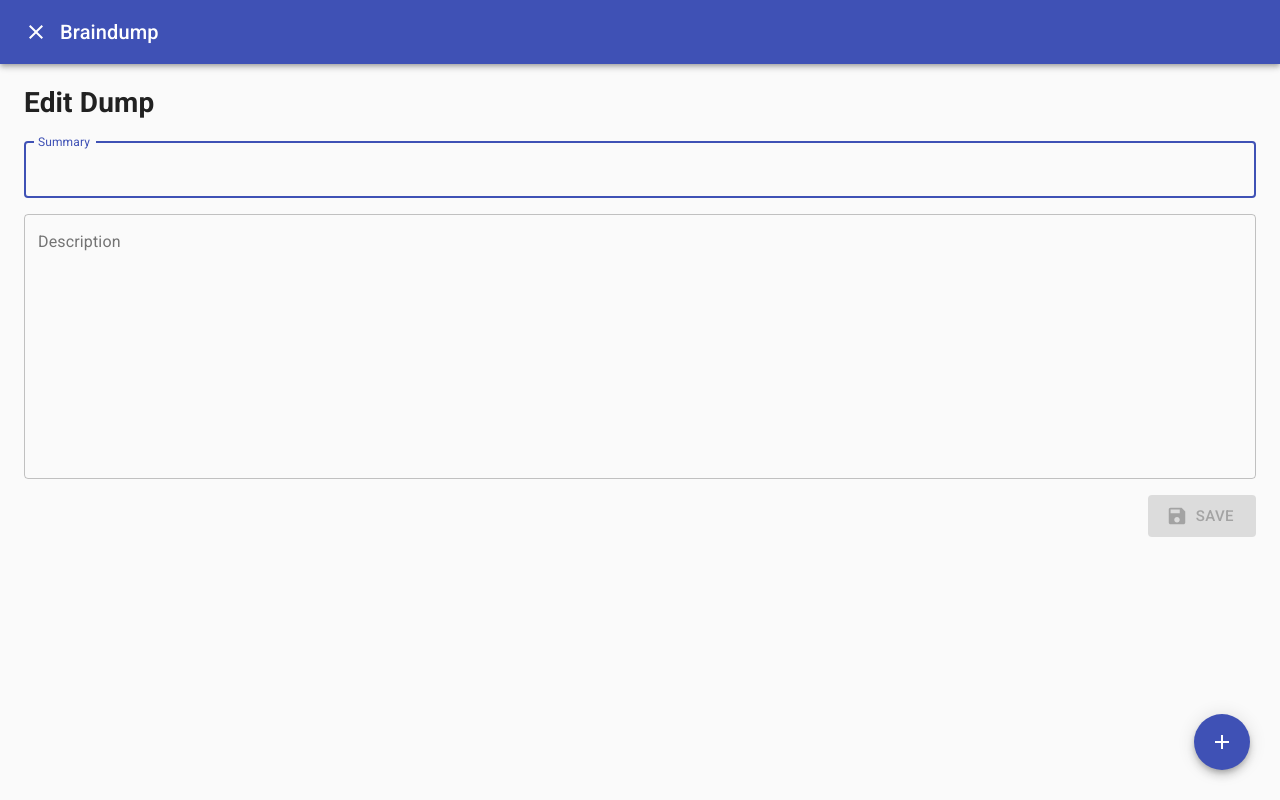
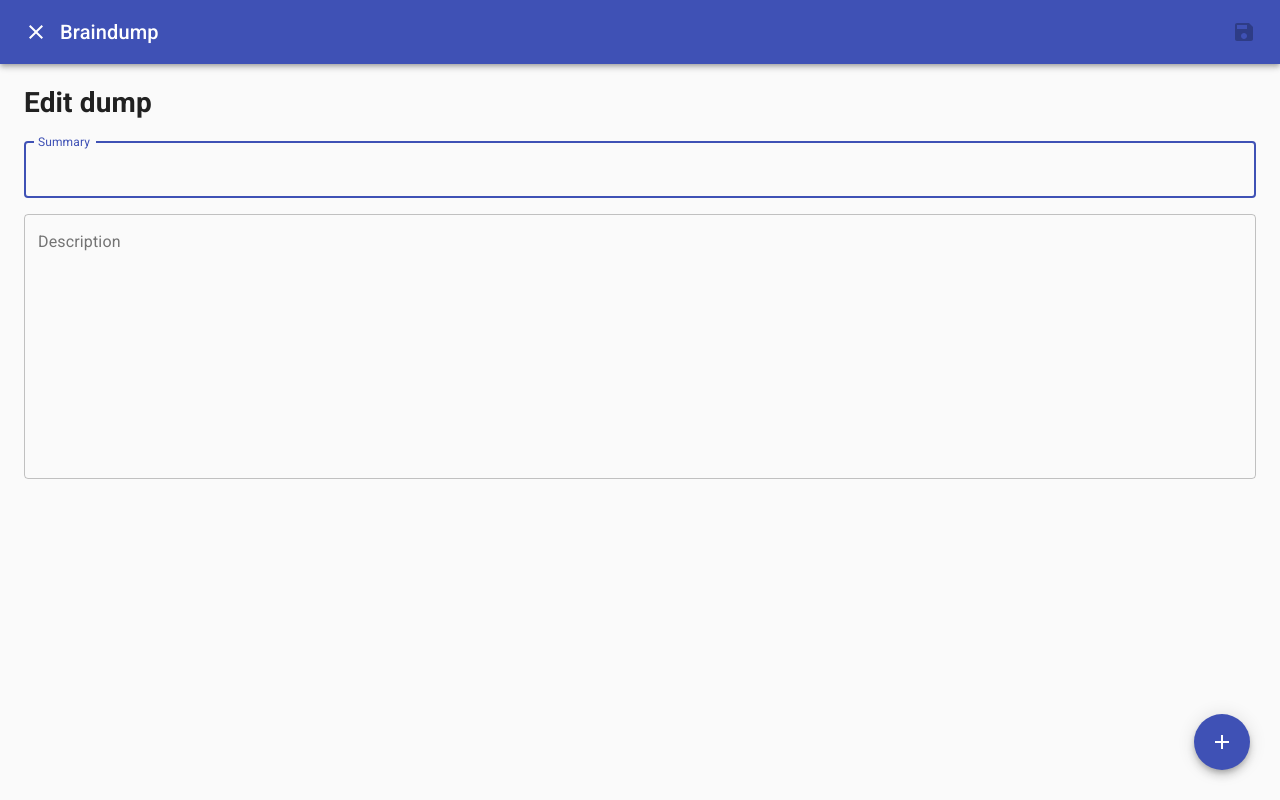
Before and after one commit to marianditt/braindump-app, a React (Create React App) app: page /edit/dumps/1 in a window 1280 px wide. Built offline with nearby package versions, Linux system fonts and the light colour scheme.

Commit message:
Refactoring editor and move save button

```diff
--- a/src/components/dump-editor.tsx
+++ b/src/components/dump-editor.tsx
@@ -1,12 +1,10 @@
-import { Button, TextField, Theme, withTheme } from '@material-ui/core'
+import { TextField, Theme, withTheme } from '@material-ui/core'
 import styled, { ThemeProps } from 'styled-components'
 import React, { ChangeEvent, FormEvent, useEffect, useState } from 'react'
 import { isEmpty } from '../validators/string-validators'
-import { createDump } from '../services/create-service'
-import { Save as SaveIcon } from '@material-ui/icons'
-import { EventHandlerBuilder } from './key-event-handler'
 import { Dump, dumpShape } from '../types/dump-types'
 import PropTypes from 'prop-types'
+import { createDump } from '../services/create-service'
 
 export const DumpEditor = withTheme(styled(DumpEditorComponent)`
   div {
@@ -29,15 +27,13 @@ export const DumpEditor = withTheme(styled(DumpEditorComponent)`
 interface DumpEditorProps {
   className: string
   dump?: Dump
-  onSave: (dump: Dump) => void
-  onCancel: () => void
+  onChange: (dump: Dump) => void
 }
 
 const propTypes = {
   className: PropTypes.string.isRequired,
   dump: PropTypes.shape(dumpShape),
-  onSave: PropTypes.func.isRequired,
-  onCancel: PropTypes.func.isRequired,
+  onChange: PropTypes.func.isRequired,
 }
 
 interface DumpFieldState {
@@ -47,7 +43,6 @@ interface DumpFieldState {
 }
 
 interface EditorState {
-  currentDump: Dump | null
   summary: DumpFieldState
   description: DumpFieldState
 }
@@ -56,7 +51,6 @@ type SetEditorState = React.Dispatch<React.SetStateAction<EditorState>>
 
 function DumpEditorComponent(props: DumpEditorProps) {
   const initialState: EditorState = {
-    currentDump: props.dump || null,
     summary: {
       value: props.dump?.summary || null,
       hasError: false,
@@ -70,11 +64,15 @@ function DumpEditorComponent(props: DumpEditorProps) {
   }
 
   const [state, setState]: [EditorState, SetEditorState] = useState(initialState)
-  const [saveEnabled, setSaveEnabled]: [boolean, React.Dispatch<React.SetStateAction<boolean>>] = useState(
-    false as boolean
-  )
 
-  const onFieldChange = (field: keyof EditorState, value: string) => {
+  useEffect(() => {
+    const id = props.dump?.id || null
+    const summary = state.summary.value || ''
+    const description = state.description.value || ''
+    props.onChange(createDump(id, summary, description))
+  }, [state])
+
+  function onFieldChange(field: keyof EditorState, value: string): void {
     const hasError = isEmpty(value)
     const error = hasError ? 'Field must not be empty' : null
     setState((prevState: EditorState) => ({
@@ -83,51 +81,9 @@ function DumpEditorComponent(props: DumpEditorProps) {
     }))
   }
 
-  const onSave = () => {
-    const id = state.currentDump?.id || null
-    const summary = state.summary?.value || ''
-    const description = state.description?.value || ''
-
-    if (saveEnabled) {
-      const dump = createDump(id, summary, description)
-      props.onSave(dump)
-      setState((prevState: EditorState) => ({
-        ...prevState,
-        summary: { ...prevState.summary, value: dump.summary },
-        description: { ...prevState.description, value: dump.description },
-        currentDump: dump,
-      }))
-    }
-  }
-
-  const onCancel = () => {
-    props.onCancel()
-  }
-
-  const onSubmit = (event: FormEvent<HTMLFormElement>) => {
+  function onSubmit(event: FormEvent<HTMLFormElement>): void {
     event.preventDefault()
   }
-
-  const eventHandler = new EventHandlerBuilder().onSave(onSave).onCancel(onCancel).build()
-
-  const onKeyDown = (event: KeyboardEvent) => {
-    eventHandler(event)
-  }
-
-  useEffect(() => {
-    document.addEventListener('keydown', onKeyDown)
-    return () => {
-      document.removeEventListener('keydown', onKeyDown)
-    }
-  })
-
-  useEffect(() => {
-    const validSummary = state.summary.value !== null && !state.summary.hasError
-    const validDescription = state.description.value !== null && !state.description.hasError
-    const summaryChanged = state.summary.value?.trim() !== state.currentDump?.summary
-    const descriptionChanged = state.description.value !== state.currentDump?.description
-    setSaveEnabled(validSummary && validDescription && (summaryChanged || descriptionChanged))
-  }, [state])
 
   return (
     <>
@@ -157,18 +113,6 @@ function DumpEditorComponent(props: DumpEditorProps) {
             helperText={state.description.error}
           />
         </div>
-        <div>
-          <Button
-            disabled={!saveEnabled}
-            onClick={onSave}
-            variant="contained"
-            color="primary"
-            size="large"
-            startIcon={<SaveIcon />}
-          >
-            Save
-          </Button>
-        </div>
       </form>
     </>
   )
--- /dev/null
+++ b/src/components/header/save-button.tsx
@@ -0,0 +1,35 @@
+import { IconButton, Theme, withTheme } from '@material-ui/core'
+import styled, { ThemeProps } from 'styled-components'
+import PropTypes from 'prop-types'
+import { Save as SaveIcon } from '@material-ui/icons'
+import React from 'react'
+
+export const SaveButton = withTheme(styled(SaveButtonComponent)`
+  button {
+    margin-right: ${(props: ThemeProps<Theme>) => props.theme.spacing(2)};
+  }
+`)
+
+interface SaveButtonProps {
+  className: string
+  disabled: boolean
+  onSave: () => void
+}
+
+const propTypes = {
+  className: PropTypes.string.isRequired,
+  disabled: PropTypes.bool.isRequired,
+  onSave: PropTypes.func.isRequired,
+}
+
+function SaveButtonComponent(props: SaveButtonProps): JSX.Element {
+  return (
+    <div className={props.className}>
+      <IconButton onClick={props.onSave} disabled={props.disabled} edge="end" color="inherit" aria-label="save">
+        <SaveIcon />
+      </IconButton>
+    </div>
+  )
+}
+
+SaveButtonComponent.propTypes = propTypes
--- a/src/components/pages/dump-creator-page.tsx
+++ b/src/components/pages/dump-creator-page.tsx
@@ -1,38 +1,54 @@
 import { DumpEditor } from '../dump-editor'
 import { addDump } from '../../store/dump-store'
 import React from 'react'
-import { useDispatch } from 'react-redux'
-import { Dump } from '../../types/dump-types'
 import PropTypes from 'prop-types'
 import { Container } from '@material-ui/core'
 import { AppBar } from '../header/app-bar'
 import { CancelButton } from '../header/cancel-button'
 import { Navigation, useNavigation } from '../../hooks/navigation-hook'
+import { useCancelShortcut, useSaveShortcut } from '../../hooks/shortcut-hooks'
+import { EditorAction, EditorState, useEditorState } from '../../hooks/editor-hook'
+import { SaveButton } from '../header/save-button'
+import { useDispatch } from 'react-redux'
 
 interface DumpCreatorPageProps {
   useNavigation: () => Navigation
+  useEditorState: (dumpId?: string) => [EditorState, EditorAction]
+  useDispatch: () => any
 }
 
 const propTypes = {
   useNavigation: PropTypes.func.isRequired,
+  useEditorState: PropTypes.func.isRequired,
+  useDispatch: PropTypes.func.isRequired,
 }
 
 export function DumpCreatorPage(props: DumpCreatorPageProps) {
   const navigation = props.useNavigation()
-  const dispatch = useDispatch<any>()
+  const [editorState, onDumpChange] = props.useEditorState()
+  const dispatch = props.useDispatch()
 
-  const onSave = (dump: Dump) => {
-    dispatch(addDump(dump))
-    navigation.navigateToEdit(dump)
+  useCancelShortcut(navigation.navigateHome)
+  useSaveShortcut(onSave)
+
+  function onSave(): void {
+    if (editorState.changedDump !== null) {
+      dispatch(addDump(editorState.changedDump))
+      navigation.navigateToEdit(editorState.changedDump)
+    }
   }
 
   return (
     <>
-      <AppBar title="Braindump" primaryButton={<CancelButton onCancel={navigation.navigateHome} />} />
+      <AppBar
+        title="Braindump"
+        primaryButton={<CancelButton onCancel={navigation.navigateHome} />}
+        secondaryButton={<SaveButton disabled={editorState.saveDisabled} onSave={onSave} />}
+      />
 
       <Container maxWidth={false}>
         <h1>Create new dump</h1>
-        <DumpEditor onSave={onSave} onCancel={navigation.navigateHome} />
+        <DumpEditor dump={editorState.selectedDump} onChange={onDumpChange} />
       </Container>
     </>
   )
@@ -42,4 +58,6 @@ DumpCreatorPage.propTypes = propTypes
 
 DumpCreatorPage.defaultProps = {
   useNavigation,
+  useEditorState,
+  useDispatch: () => useDispatch<any>(),
 }
--- a/src/components/pages/dump-editor-page.tsx
+++ b/src/components/pages/dump-editor-page.tsx
@@ -1,9 +1,7 @@
 import { DumpEditor } from '../dump-editor'
 import { useParams } from 'react-router-dom'
-import { RootState, useAppSelector } from '../../store/store'
 import { updateDump } from '../../store/dump-store'
 import { useDispatch } from 'react-redux'
-import { Dump } from '../../types/dump-types'
 import { FloatingButton } from '../floating-button'
 import React from 'react'
 import { Container } from '@material-ui/core'
@@ -11,38 +9,50 @@ import { AppBar } from '../header/app-bar'
 import { CancelButton } from '../header/cancel-button'
 import PropTypes from 'prop-types'
 import { DumpRouteParam, Navigation, useNavigation } from '../../hooks/navigation-hook'
+import { SaveButton } from '../header/save-button'
+import { useCancelShortcut, useSaveShortcut } from '../../hooks/shortcut-hooks'
+import { EditorAction, EditorState, useEditorState } from '../../hooks/editor-hook'
 
 interface DumpEditorPageProps {
   useDumpParam: () => DumpRouteParam
   useNavigation: () => Navigation
+  useEditorState: (dumpId: string) => [EditorState, EditorAction]
+  useDispatch: () => any
 }
 
 const propTypes = {
   useDumpParam: PropTypes.func.isRequired,
   useNavigation: PropTypes.func.isRequired,
+  useEditorState: PropTypes.func.isRequired,
+  useDispatch: PropTypes.func.isRequired,
 }
 
 export function DumpEditorPage(props: DumpEditorPageProps) {
   const routeParams = props.useDumpParam()
   const navigation = props.useNavigation()
+  const [editorState, onDumpChange] = props.useEditorState(routeParams.dumpId)
+  const dispatch = props.useDispatch()
 
-  const dump: Dump | null = useAppSelector(
-    (state: RootState) => state.dumps.find((dump: Dump) => dump.id === routeParams.dumpId) || null
-  )
+  useCancelShortcut(navigation.navigateHome)
+  useSaveShortcut(onSave)
 
-  const dispatch = useDispatch<any>()
-
-  const onSave = (dump: Dump) => {
-    dispatch(updateDump(dump))
+  function onSave(): void {
+    if (editorState.changedDump !== null) {
+      dispatch(updateDump(editorState.changedDump))
+    }
   }
 
   return (
     <>
-      <AppBar title="Braindump" primaryButton={<CancelButton onCancel={navigation.navigateHome} />} />
+      <AppBar
+        title="Braindump"
+        primaryButton={<CancelButton onCancel={navigation.navigateHome} />}
+        secondaryButton={<SaveButton disabled={editorState.saveDisabled} onSave={onSave} />}
+      />
 
       <Container maxWidth={false}>
-        <h1>Edit Dump</h1>
-        <DumpEditor dump={dump} onSave={onSave} onCancel={navigation.navigateHome} />
+        <h1>Edit dump</h1>
+        <DumpEditor dump={editorState.selectedDump} onChange={onDumpChange} />
         <FloatingButton onClick={navigation.navigateToCreate} />
       </Container>
     </>
@@ -54,4 +64,6 @@ DumpEditorPage.propTypes = propTypes
 DumpEditorPage.defaultProps = {
   useDumpParam: () => useParams<DumpRouteParam>(),
   useNavigation,
+  useEditorState,
+  useDispatch: () => useDispatch<any>(),
 }
--- /dev/null
+++ b/src/hooks/editor-hook.ts
@@ -0,0 +1,46 @@
+import { Dump } from '../types/dump-types'
+import { useEffect, useState } from 'react'
+import { isEmpty } from '../validators/string-validators'
+import { RootState, useAppSelector } from '../store/store'
+
+export interface EditorState {
+  selectedDump: Dump | null
+  changedDump: Dump | null
+  saveDisabled: boolean
+}
+
+export type EditorAction = (dump: Dump) => void
+
+export function useEditorState(dumpId?: string): [EditorState, EditorAction] {
+  const selectedDump: Dump | null = useAppSelector(
+    (state: RootState) => state.dumps.find((dump: Dump) => dump.id === dumpId) || null
+  )
+
+  const [editorState, setEditorState] = useState<EditorState>({
+    selectedDump,
+    changedDump: selectedDump,
+    saveDisabled: true,
+  })
+
+  useEffect(() => {
+    setEditorState({ selectedDump, changedDump: selectedDump, saveDisabled: true })
+  }, [selectedDump])
+
+  function onDumpChange(dump: Dump): void {
+    setEditorState((prevState: EditorState) => ({
+      ...prevState,
+      changedDump: dump,
+      saveDisabled: !validate(prevState.selectedDump, dump),
+    }))
+  }
+
+  function validate(oldDump: Dump | null, newDump: Dump): boolean {
+    const validSummary = !isEmpty(newDump.summary)
+    const validDescription = !isEmpty(newDump.description)
+    const summaryChanged = newDump.summary.trim() !== oldDump?.summary
+    const descriptionChanged = newDump.description !== oldDump?.description
+    return validSummary && validDescription && (summaryChanged || descriptionChanged)
+  }
+
+  return [editorState, onDumpChange]
+}
--- /dev/null
+++ b/src/hooks/shortcut-hooks.ts
@@ -0,0 +1,32 @@
+import { useEffect } from 'react'
+import { EventHandlerBuilder } from '../components/key-event-handler'
+
+export function useCancelShortcut(callback: () => void): void {
+  const eventHandler = new EventHandlerBuilder().onCancel(callback).build()
+
+  function onKeyDown(event: KeyboardEvent): void {
+    eventHandler(event)
+  }
+
+  useEffect(() => {
+    document.addEventListener('keydown', onKeyDown)
+    return () => {
+      document.removeEventListener('keydown', onKeyDown)
+    }
+  })
+}
+
+export function useSaveShortcut(callback: () => void): void {
+  const eventHandler = new EventHandlerBuilder().onSave(callback).build()
+
+  function onKeyDown(event: KeyboardEvent): void {
+    eventHandler(event)
+  }
+
+  useEffect(() => {
+    document.addEventListener('keydown', onKeyDown)
+    return () => {
+      document.removeEventListener('keydown', onKeyDown)
+    }
+  })
+}
```
Also changed, not shown: src/components/header/edit-button.tsx (added, +33 -0 lines).
